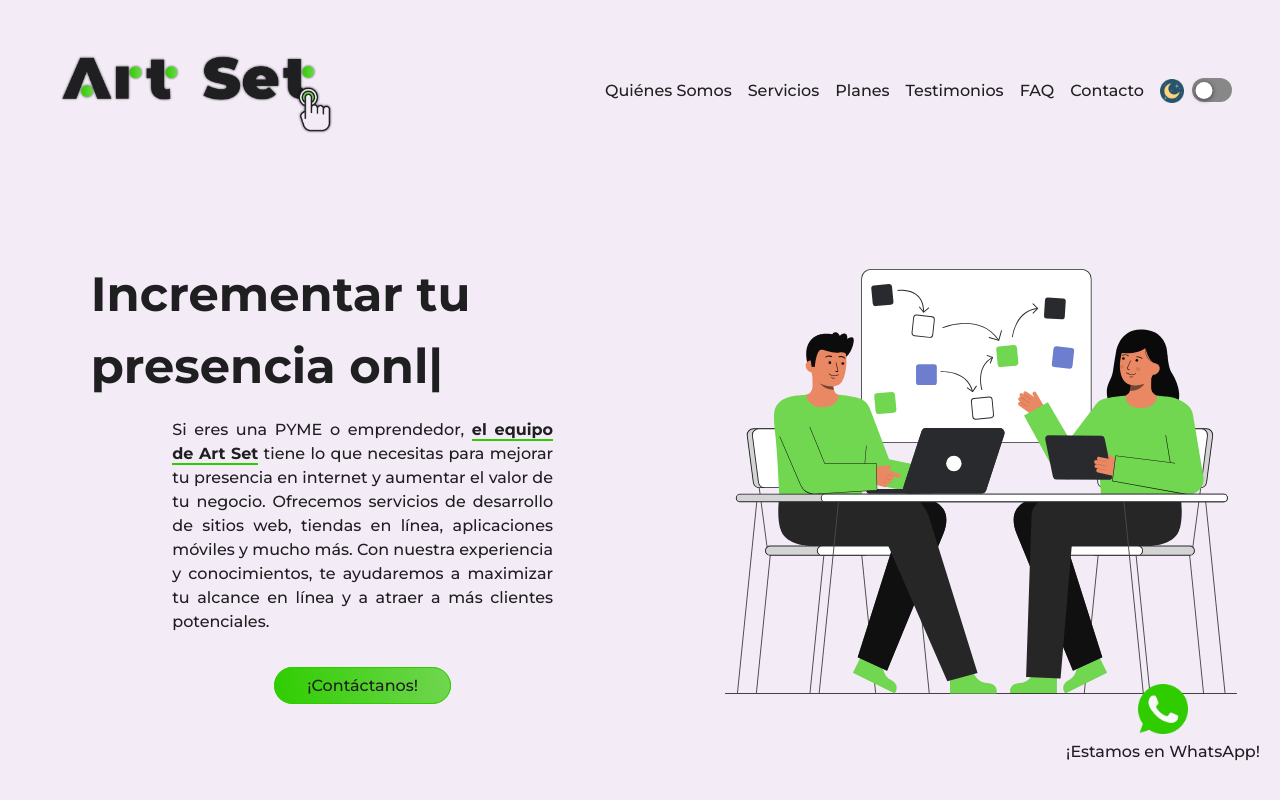
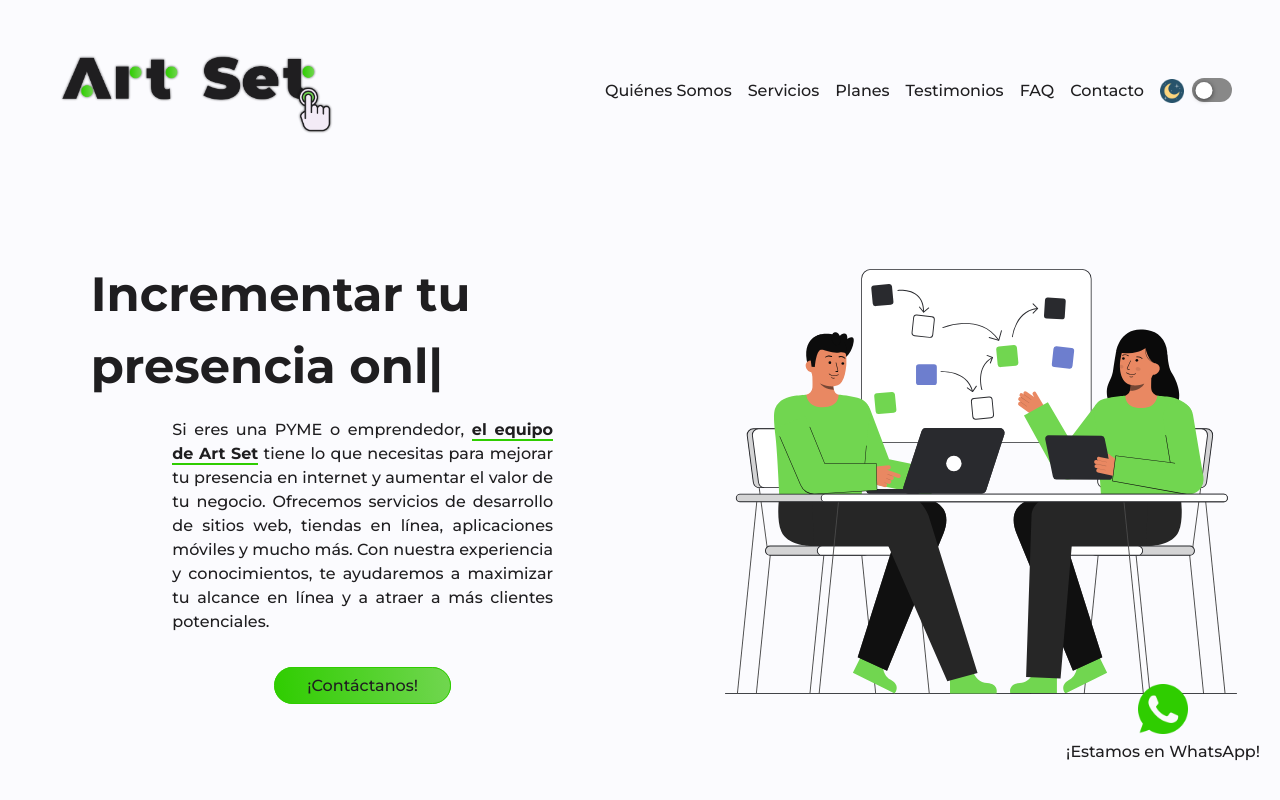
Before and after one commit to daniellfreelancer/artset-front, a React (Create React App) app: page / in a window 1280 px wide. Shown: the top 800 px of the page. Built offline with nearby package versions, Linux system fonts and the light colour scheme.

Commit message:
update light color

```diff
--- a/src/index.css
+++ b/src/index.css
@@ -9,29 +9,29 @@ body {
 
 
 #light {
-  background-color: #f3ebf6;
+  background-color: #fbfbfe;
   color:#1f1e20;
 }
 
 #light a {
-  background-color: #f3ebf6;
+  background-color: #fbfbfe;
   color:#1f1e20;
   text-decoration: none;
 }
 
 #dark {
   background-color: #1f1e20;
-  color: #f3ebf6;
+  color: #fbfbfe;
 }
 
 #dark a {
   background-color: #1f1e20;
-  color: #f3ebf6;
+  color: #fbfbfe;
   text-decoration: none;
 }
 
 #dark .btn-drawer-menu {
-  color: #f3ebf6;
+  color: #fbfbfe;
 }
 
 #dark p{
```
